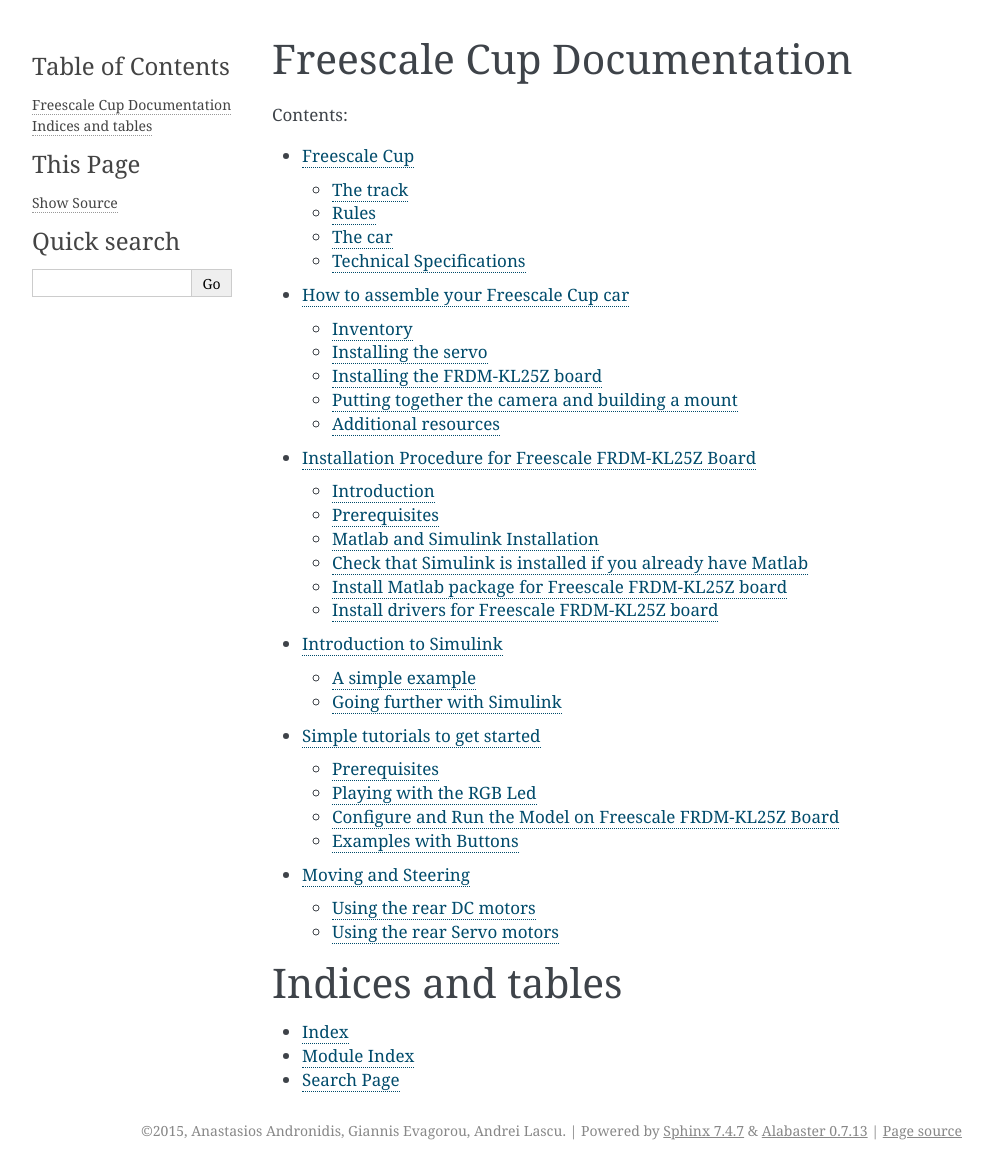
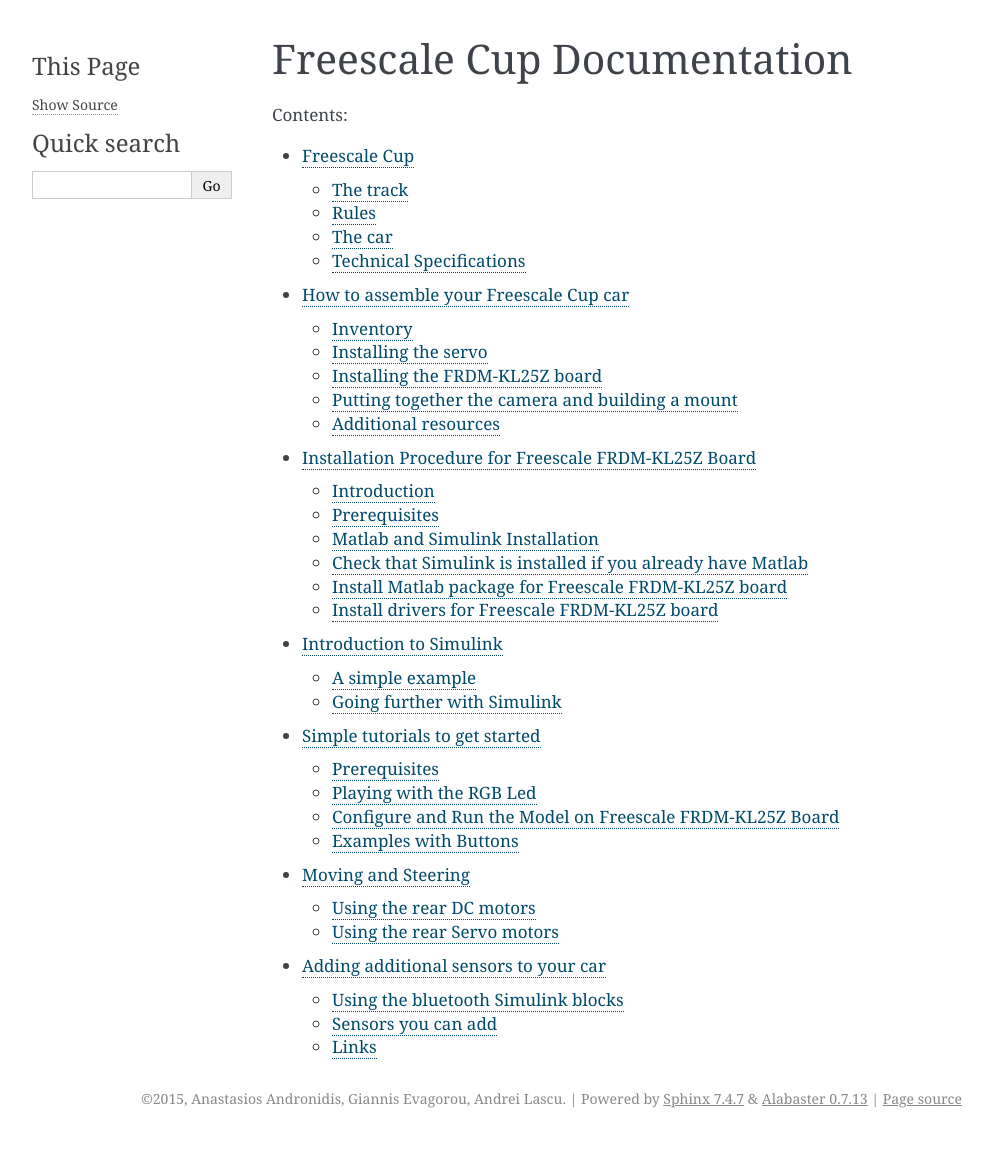
Before and after one commit to 0152la/FreescaleDocumentation, a Sphinx documentation site: the page built from source/index.rst, in a window 1280 px wide. Shown: the whole page, without its empty margins (148-1141 px from the left). Built offline with Sphinx 7.4.7, drawn with Linux system fonts in a browser that asks for light colours; after the commit the page ends 1138 px from its top, so only the background shows below that; some of the changed lines change nothing that is shown.

Commit message:
Added sensors section

```diff
--- a/source/index.rst
+++ b/source/index.rst
@@ -17,10 +17,4 @@
    simulink
    simple_tutorials
    movement_tutorials
-
-Indices and tables
-==================
-
-* :ref:`genindex`
-* :ref:`modindex`
-* :ref:`search`
+   sensors
--- /dev/null
+++ b/source/sensors.rst
@@ -0,0 +1,68 @@
+Adding additional sensors to your car
+=====================================
+
+We look at how we can program in Simulink a bluetooth transmission device and link it with multiple sensors, to provide real-time data information about various car parameters.
+
+At the time of writing this document, none of the sensors presented here are given with the car; you will have to obtain them yourself. The main component required for this is a bluetooth transmitter that you will have to attach to the board yourself (you can see an example in :numref:`fig:bluetooth`.
+
+An option for a bluetooth transmitter is **ADD BT TX NAME** (which is available on `Amazon<ADD AMAZON LINK>`_. You will also need to download the code for the bluetooth transmitter and receiver Simulink blocks, available `here<ADD BLUETOOTH CODE LINK>`_. You will also find blocks for a variety of different sensors.
+
+This guide assumes you have added the bluetooth transmitter to your board and have downloaded the required Simulink libraries.
+
+.. figure:: Pictures/05f-AddingBluetooth.jpg
+   :alt: Adding a bluetooth transmitter to the FRDM-KL25Z board
+   :align: center
+   :name: fig:bluetooth
+
+   A bluetooth transmitter connected to the FRDM-KL25Z board
+
+Using the bluetooth Simulink blocks
+-----------------------------------
+
+The bluetooth module only provides a bridge between whatever sensors you link to it and a device of your choice (generall, a laptop). You will need to attach any sensors you would like information from to it, then build two simulink programs: a transmitter and a receiver program.
+
+Transmitter
+^^^^^^^^^^^
+
+This represents the hardware on the car itself. The main component should be the Bluetooth transmitter block, taking inputs from your sensors (the number of inputs is configurable). It is up to you to decide what to do with the data recorded by any sensors you will add. You should have some examples downloaded alonside the bluetooth Simulink libraries, but feel free to add your own examples for any sensors you would like to use. This code has to be uploaded to the car.
+
+**ADD IMAGES FOR EXAMPLE TX PROGRAM**
+
+Receiver
+^^^^^^^^
+
+This is the code that your receiving device will be runnning. Generally, it should be just displaying the information received via the bluetooth connection from the sensors on the car. This program has to be uploaded to the device you want to use to display the information.
+
+**ADD IMAGES FOR EXAMPLE RX PROGRAM**
+
+Usage
+^^^^^
+
+When the bluetooth module is turned on, it goes into a default discoverable state. To make it recognizable, configure the name of the module. Then, use whatever device you want to receive the data on to establish a connection with the transmitter. Running the receiver simulink application will allow you to view the data.
+
+Sensors you can add
+-------------------
+
+This section describes a number of sensors that might be useful. You are given Simulink blocks for all of these alongside the bluetooth library download.
+
+Accelerometer
+^^^^^^^^^^^^^
+
+This sensor is already available on the FRDM-KL25Z board. It gives you the acceleration of the car, which is useful in controlling the car.
+
+Hall effect sensor
+^^^^^^^^^^^^^^^^^^
+
+A sensor detecting magnetic fields. It can be used in multiple ways; one possible usage is as a RPM sensor for the wheels. You can set a magnet on a wheel and fix a Hall effect sensor somewhere close. As the wheel spins, the magnet will activate the sensor once per rotation, allowing you to calculate the corresponding RPM for a specific velocity.
+
+You can read more about this sensor on its `Wikipedia entry <https://en.wikipedia.org/wiki/Hall_effect_sensor>`_.
+
+Light sensor
+^^^^^^^^^^^^
+
+You might wish to use a light sensor to mitigate poor lightning conditions in certain parts of the track. It might be the case that the camera might have problems picking up the guiding line due to low ambient light. Using this, in conjunction with a lamp, will help prevent this issue.
+
+Links
+-----
+
+**ADD ALL LINKS FROM ABOVE**
```
Also changed, not shown: 1 other file.
